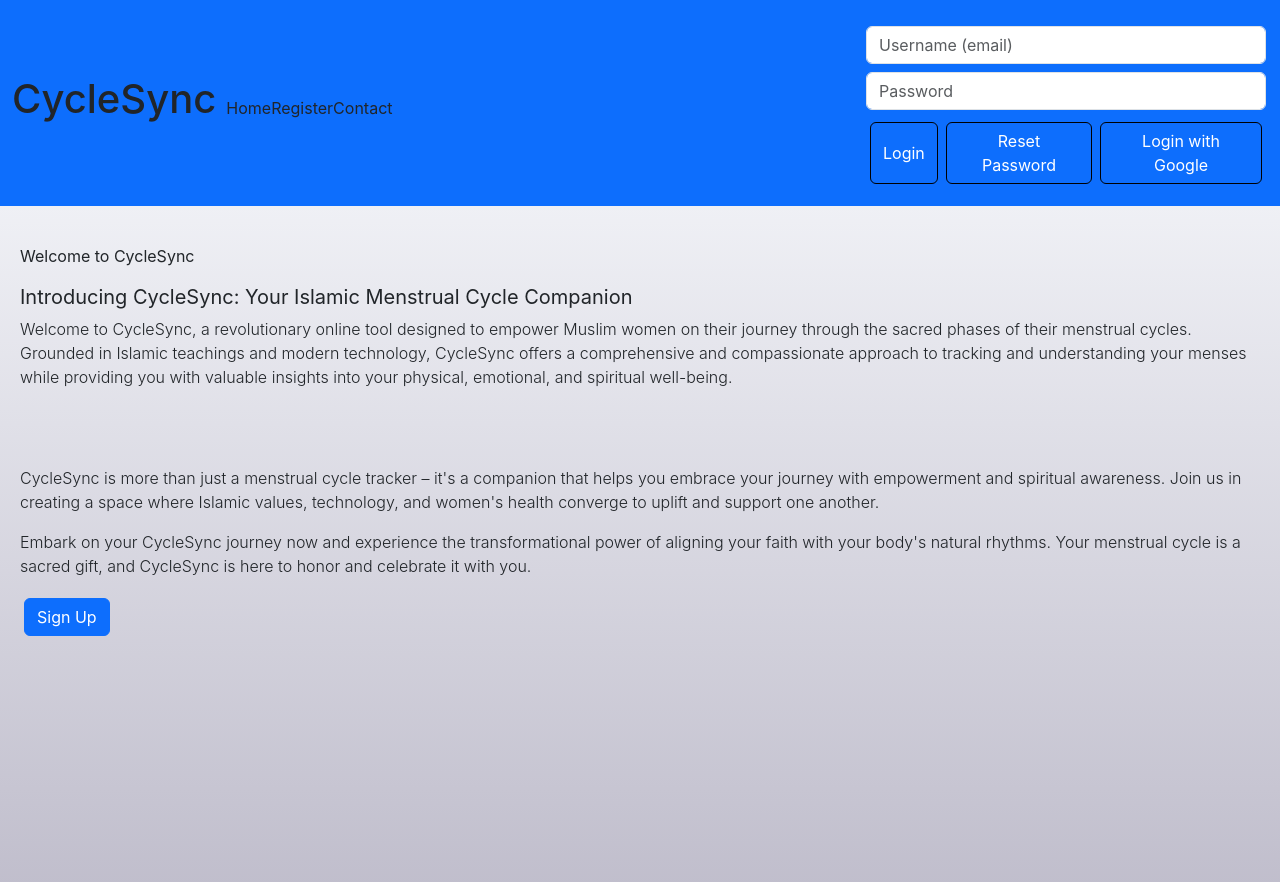
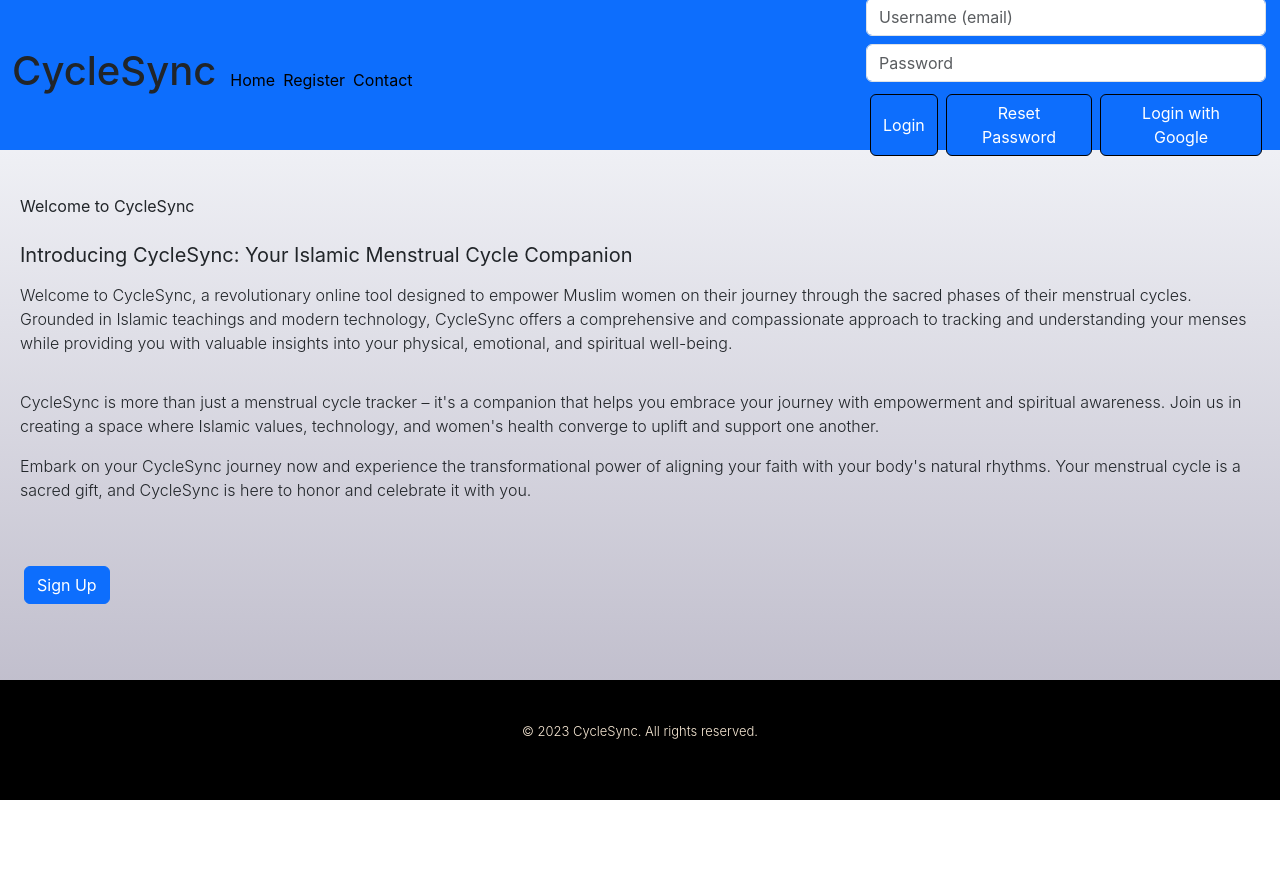
Before and after one commit to sadatakhtar/menses-react-app, a React (Create React App) app: page / in a window 1280 px wide. Shown: the top 882 px of the page. After the commit the page ends 800 px from the top, so only its background shows below. Built offline with nearby package versions, Linux system fonts and the light colour scheme; no server answers.

Commit message:
Fixed styling for main page and also worked on footer component

```diff
--- a/src/components/general/Footer.js
+++ b/src/components/general/Footer.js
@@ -1,8 +1,13 @@
 import React from 'react'
+import '../../styles/Footer.css'
 
 const Footer = () => {
   return (
-    <div>Footer</div>
+    <div>
+      <footer>
+        <p>&copy; 2023 CycleSync. All rights reserved.</p>
+      </footer>
+    </div>
   )
 }
 
--- a/src/components/general/Header.js
+++ b/src/components/general/Header.js
@@ -1,6 +1,7 @@
 import React, { useState } from "react";
 import "../../styles/Header.css";
 import FirebaseAuthService from "../../FirebaseAuthService";
+import { Link } from "react-router-dom";
 
 const Header = ({ existingUser }) => {
   const [email, setEmail] = useState("");
@@ -60,9 +61,27 @@ const Header = ({ existingUser }) => {
         </button>
         <div className="collapse navbar-collapse" id="navbarText">
           <ul className="navbar-nav me-auto mb-2 mb-lg-0">
-            <li className="nav-item">Home</li>
-            <li className="nav-item">Register</li>
-            <li className="nav-item">Contact</li>
+            <li className="nav-item">
+              <Link to="/" style={{ textDecoration: "none", color: "black" }}>
+                Home
+              </Link>
+            </li>
+            <li className="nav-item">
+              <Link
+                to="/register"
+                style={{ textDecoration: "none", color: "black" }}
+              >
+                Register
+              </Link>
+            </li>
+            <li className="nav-item">
+              <Link
+                to="/contact"
+                style={{ textDecoration: "none", color: "black" }}
+              >
+                Contact
+              </Link>
+            </li>
           </ul>
           <span className="navbar-text">
             <div className="signin-container">
@@ -79,8 +98,6 @@ const Header = ({ existingUser }) => {
                 </div>
               ) : (
                 <form onSubmit={handleSubmit}>
-                  {/* <label>
-                    Username (email): */}
                   <input
                     type="email"
                     required
@@ -89,9 +106,7 @@ const Header = ({ existingUser }) => {
                     className="form-control mt-2"
                     placeholder="Username (email)"
                   />
-                  {/* </label> */}
-                  {/* <label>
-                    Password: */}
+
                   <input
                     type="password"
                     required
@@ -100,7 +115,7 @@ const Header = ({ existingUser }) => {
                     className="form-control mt-2 mb-2"
                     placeholder="Password"
                   />
-                  {/* </label> */}
+
                   <div className="btn-container">
                     <button className="btn btn-primary">Login</button>
                     <button
--- a/src/components/general/HeaderWithoutInputs.js
+++ b/src/components/general/HeaderWithoutInputs.js
@@ -1,4 +1,6 @@
-import React from 'react'
+import React from "react";
+import { Link } from "react-router-dom";
+import "../../styles/HeaderWithoutInputs.css";
 
 const HeaderWithoutInputs = () => {
   return (
@@ -19,18 +21,28 @@ const HeaderWithoutInputs = () => {
           </button>
           <div className="collapse navbar-collapse" id="navbarText">
             <ul className="navbar-nav me-auto mb-2 mb-lg-0">
-            <li className="nav-item">Home</li>
-            <li className="nav-item">Register</li>
-            <li className="nav-item">Contact</li>
+              <li className="nav-item custom-nav-item">
+                <Link to="/" style={{ textDecoration: "none", color: "black" }}>
+                  Home
+                </Link>
+              </li>
+              <li className="nav-item">
+                <Link to="/register" style={{ textDecoration: "none", color: "black" }}>
+                  Register
+                </Link>
+              </li>
+              <li className="nav-item">
+                <Link to="/contact" style={{ textDecoration: "none", color: "black" }}>
+                  Contact
+                </Link>
+              </li>
             </ul>
-          <span className="navbar-text">
-
-          </span>
+            <span className="navbar-text"></span>
           </div>
         </div>
       </nav>
     </div>
-  )
-}
+  );
+};
 
-export default HeaderWithoutInputs
+export default HeaderWithoutInputs;
--- /dev/null
+++ b/src/pages/ContactPage.js
@@ -0,0 +1,14 @@
+import React from 'react'
+import HeaderWithoutInputs from '../components/general/HeaderWithoutInputs'
+
+const ContactPage = () => {
+  return (
+    <>
+    <HeaderWithoutInputs />
+    <div>ContactPage under construction....coming soon</div>
+    </>
+
+  )
+}
+
+export default ContactPage
--- a/src/pages/MainPage.js
+++ b/src/pages/MainPage.js
@@ -1,6 +1,7 @@
 import React from "react";
 import "../styles/MainPage.css";
 import { useNavigate } from 'react-router-dom'
+import Footer from "../components/general/Footer";
 // import { imageOne, imageTwo, imageThree } from "../utils/imgUrls";
 
 const MainPage = () => {
@@ -12,9 +13,9 @@ const MainPage = () => {
   const pageModel = (
     <div className="main-container">
       <div className="intro">
-        <h4>Welcome to CycleSync</h4>
-        <h5>Introducing CycleSync: Your Islamic Menstrual Cycle Companion</h5>
-        <p>
+        <h4 className="mt-2 mb-3">Welcome to CycleSync</h4>
+        <h5 className="mb-3">Introducing CycleSync: Your Islamic Menstrual Cycle Companion</h5>
+        <p className="p1">
           Welcome to CycleSync, a revolutionary online tool designed to empower
           Muslim women on their journey through the sacred phases of their
           menstrual cycles. Grounded in Islamic teachings and modern technology,
@@ -25,21 +26,22 @@ const MainPage = () => {
         </p>
       </div>
       <div className="get-started">
-        <p>
+        <p className="p2">
           CycleSync is more than just a menstrual cycle tracker – it's a
           companion that helps you embrace your journey with empowerment and
           spiritual awareness. Join us in creating a space where Islamic values,
           technology, and women's health converge to uplift and support one
           another.
         </p>
-        <p>
+        <p className="p3">
           Embark on your CycleSync journey now and experience the
           transformational power of aligning your faith with your body's natural
           rhythms. Your menstrual cycle is a sacred gift, and CycleSync is here
           to honor and celebrate it with you.
         </p>
-        <button type="button" className="btn btn-primary" onClick={handleSignUpBtn} >Sign Up</button>
+        <button type="button" className="btn btn-primary mt-5" onClick={handleSignUpBtn} >Sign Up</button>
       </div>
+      <Footer />
     </div>
   );
   return pageModel;
--- /dev/null
+++ b/src/styles/Footer.css
@@ -0,0 +1,13 @@
+footer {
+    background-color: black;
+    height: 15vh;
+    color: antiquewhite;
+    display: flex;
+    justify-content: center;
+    align-items: center;
+    font-size:small;
+    position: fixed;
+    bottom: 0;
+    width: 100%;
+
+}
--- /dev/null
+++ b/src/styles/HeaderWithoutInputs.css
@@ -0,0 +1,14 @@
+li {
+    width: 200px;
+    margin: 4px;
+    text-decoration: none;
+    color: black;
+}
+
+nav {
+    height: 150px;
+}
+
+.custom-nav-item {
+    display: block;
+}
--- a/src/styles/MainPage.css
+++ b/src/styles/MainPage.css
@@ -1,18 +1,14 @@
 .main-container {
-  height: 800px;
-
   background: linear-gradient(to bottom, #eff0f5, rgb(184, 181, 197));
-  min-height: 100vh;
+  min-height: 80vh;
 }
 
 .intro {
-  /* border: 1px red solid; */
-  padding: 20px 20px 20px 20px;
+  padding: 20px 20px 0px 20px;
   display: flex;
   flex-direction: column;
   justify-content: center;
   height: 30vh;
-  /* text-align: center; */
 }
 
 .intro > h4 {
@@ -30,6 +26,6 @@ p {
 }
 
 .get-started {
-    /* text-align: center; */
     padding: 20px;
+    padding-top: 0;
 }
```
Also changed, not shown: src/styles/Header.css (line endings or trailing spaces). Lines whose indentation alone changed are shown as unchanged.
